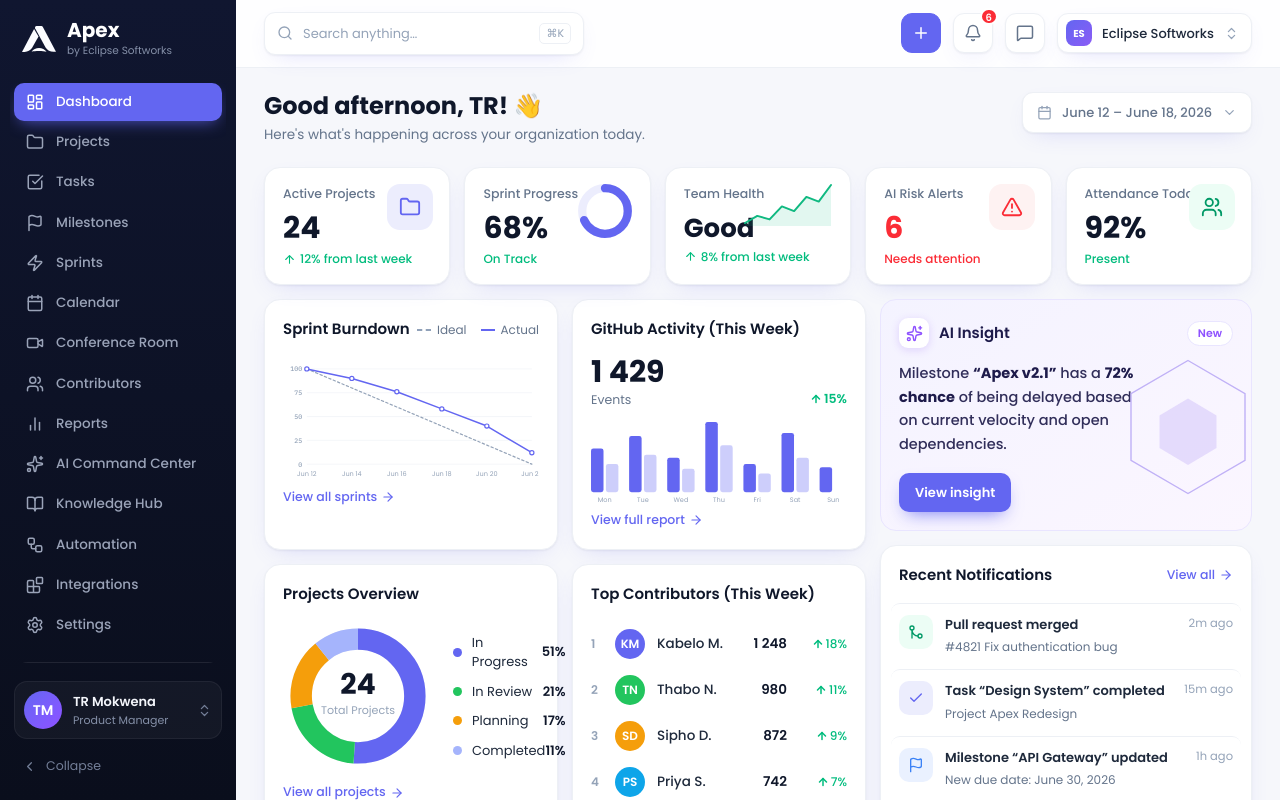
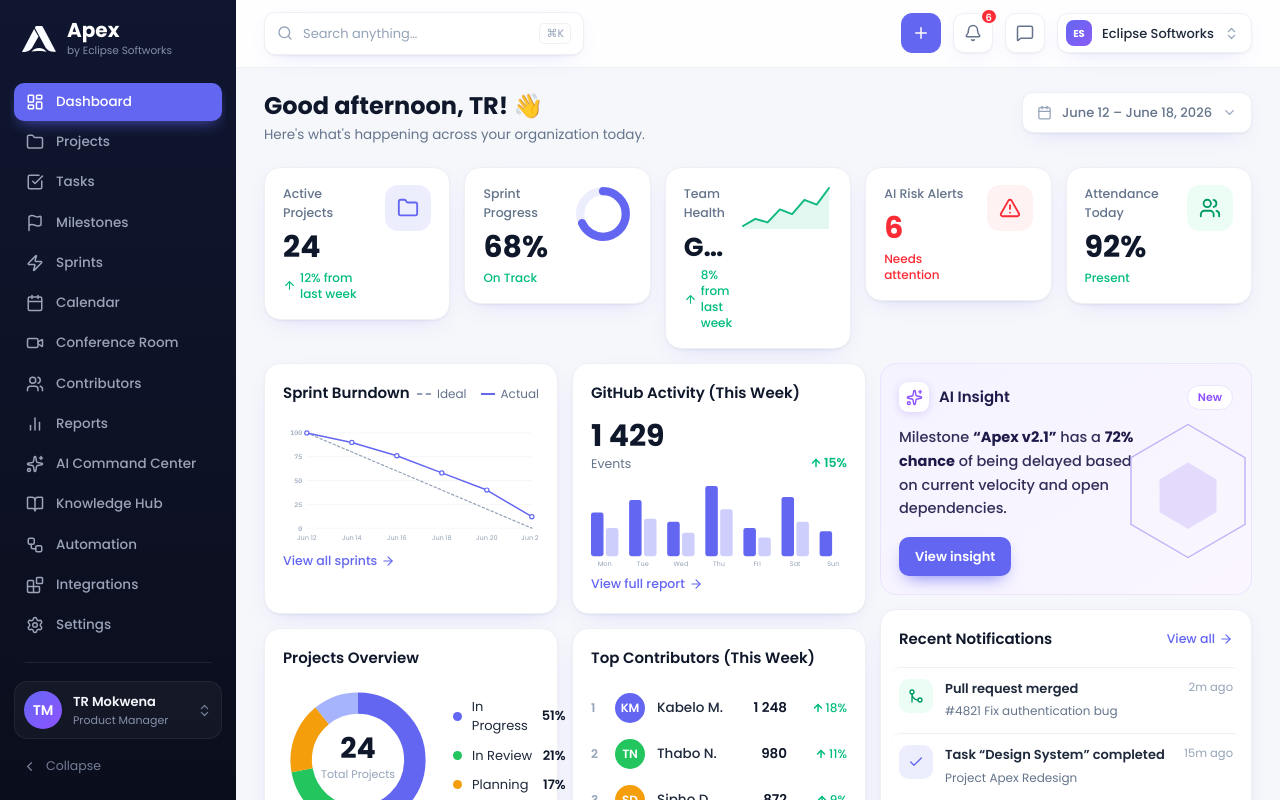
Before and after one commit to TR-Mokwena/apex-web, a Next.js app: page / in a window 1280 px wide. Shown: the top 800 px of the page. Built offline with nearby package versions, Linux system fonts and the light colour scheme.

Commit message:
feat: refactor Kpi component layout for improved structure and visual consistency

```diff
--- a/components/ui/Kpi.jsx
+++ b/components/ui/Kpi.jsx
@@ -20,19 +20,21 @@ const DELTA_TONE = {
  */
 export function Kpi({ label, value, valueClass, delta, deltaTone = "up", deltaArrow, icon, iconTone = "indigo", visual, className }) {
   return (
-    <section className={cn("card p-[17px_18px] min-h-[118px] relative flex flex-col gap-[3px] cursor-pointer transition-[transform,box-shadow] hover:-translate-y-0.5 hover:shadow-[0_14px_30px_-16px_rgba(16,24,40,0.28)]", className)}>
+    <section className={cn("card p-[17px_18px] min-h-[118px] flex items-start gap-3 cursor-pointer transition-[transform,box-shadow] hover:-translate-y-0.5 hover:shadow-[0_14px_30px_-16px_rgba(16,24,40,0.28)]", className)}>
+      <div className="flex-1 min-w-0 flex flex-col gap-[3px]">
         <span className="text-[12.5px] text-ink-2 font-medium">{label}</span>
-      <span className={cn("text-[30px] font-bold text-heading leading-[1.1] mt-[5px]", valueClass)}>{value}</span>
+        <span className={cn("text-[30px] font-bold text-heading leading-[1.1] mt-[5px] truncate", valueClass)}>{value}</span>
         {delta && (
           <span className={cn("text-xs font-medium mt-[3px] flex items-center gap-1", DELTA_TONE[deltaTone] || "text-ink-2")}>
-          {deltaArrow && <Icon name={deltaArrow === "down" ? "ArrowDown" : "ArrowUp"} size={13} />}
+            {deltaArrow && <Icon name={deltaArrow === "down" ? "ArrowDown" : "ArrowUp"} size={13} className="flex-none" />}
             {delta}
           </span>
         )}
+      </div>
       {visual
-        ? <span className="absolute top-3.5 right-4">{visual}</span>
+        ? <span className="flex-none">{visual}</span>
         : icon && (
-            <span className={cn("absolute top-4 right-4 w-[46px] h-[46px] rounded-[13px] grid place-items-center", ICON_TONE[iconTone] || ICON_TONE.indigo)}>
+            <span className={cn("flex-none w-[46px] h-[46px] rounded-[13px] grid place-items-center", ICON_TONE[iconTone] || ICON_TONE.indigo)}>
               <Icon name={icon} size={22} />
             </span>
           )}
```
Lines whose indentation alone changed are shown as unchanged.
